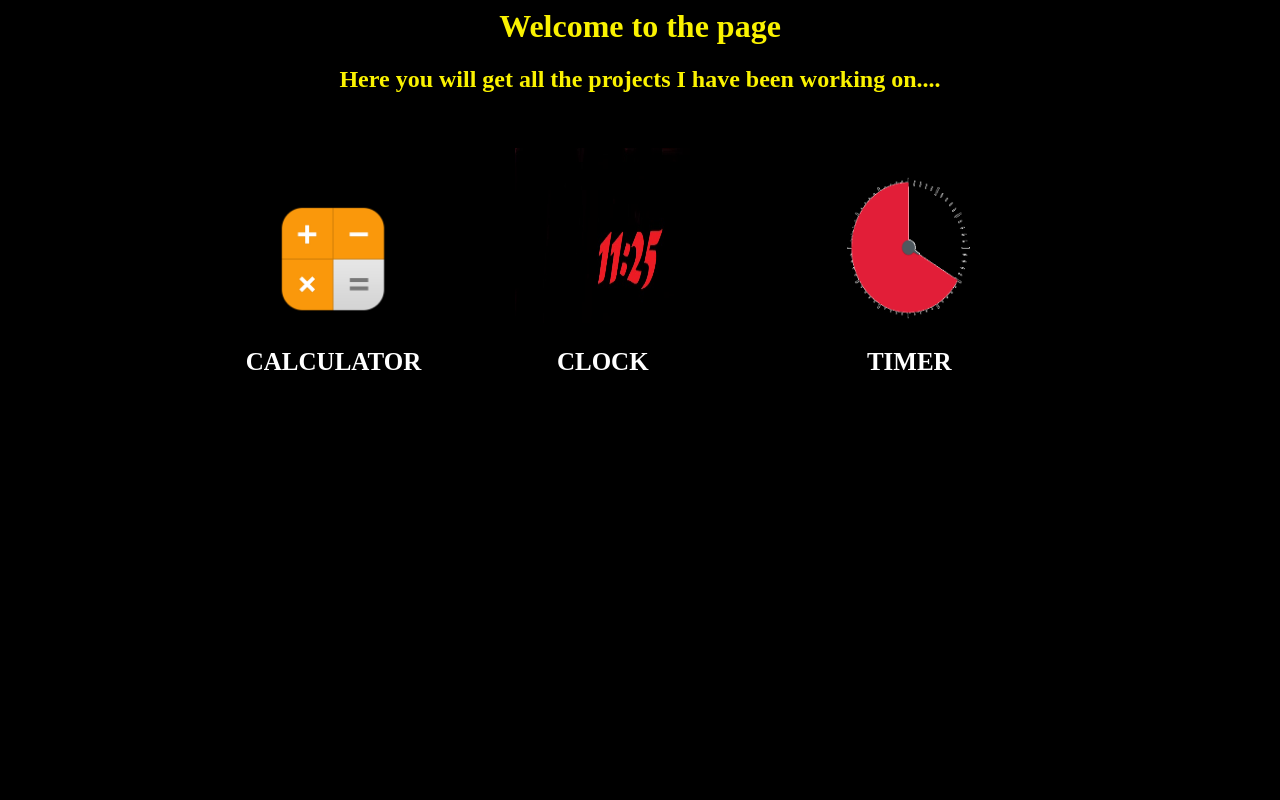
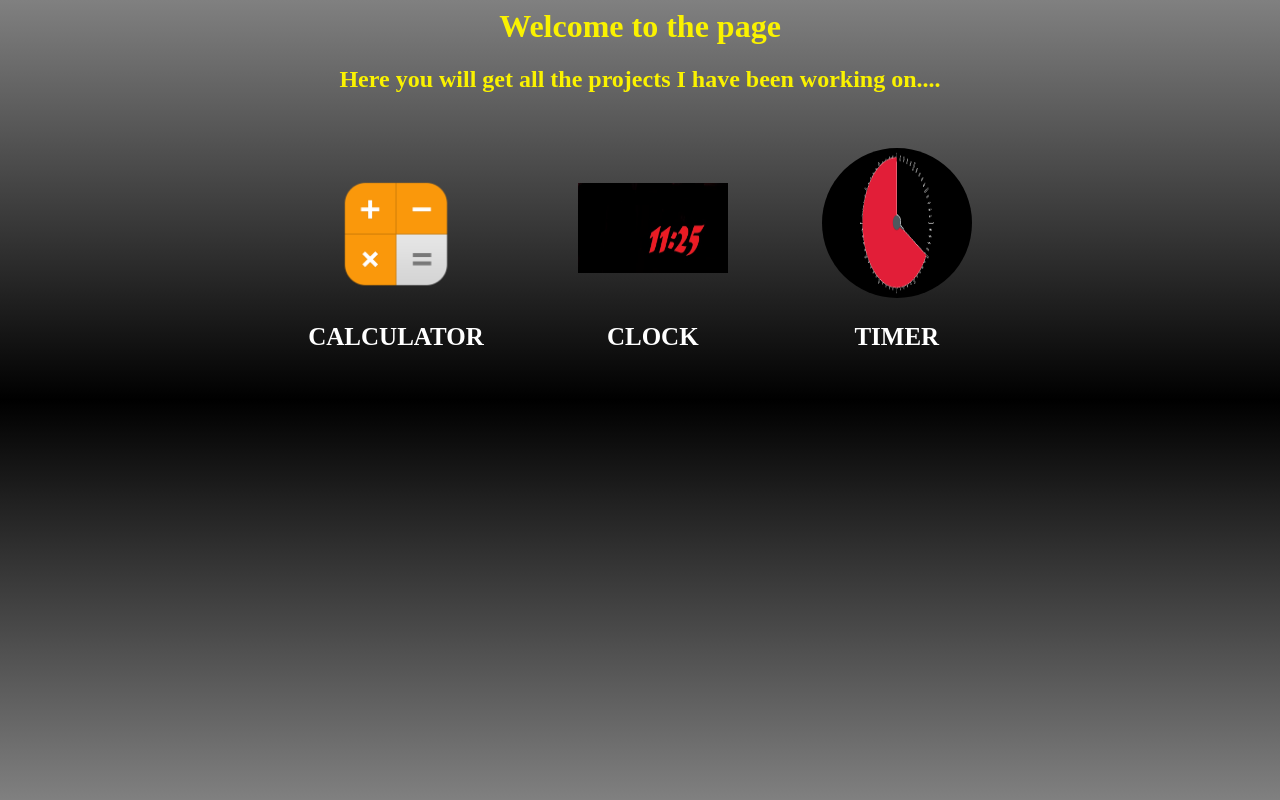
Before and after one commit to prabhu-gaurav/Home, a plain HTML site: page index.html in a window 1280 px wide. Drawn offline with Linux system fonts and the light colour scheme.

Commit message:
Update style.css

```diff
--- a/css/style.css
+++ b/css/style.css
@@ -1,7 +1,7 @@
 body
 {
     text-align: center;
-    background-color: black;
+    background: linear-gradient(grey,black,grey);
 }
 
 h2,h1
@@ -12,7 +12,7 @@ h2,h1
 a
 {
 	border-radius: 50px;
-    background-color: black;
+    background: none;
 	color: white;
 	padding: 10px 20px;
     margin: 25px;
@@ -21,6 +21,7 @@ a
     display: inline-block;
     font-weight: bold;
     font-size: 25px;
+	transition: 0.7s;
 }
 /*.stp
 {
@@ -38,11 +39,15 @@ p{
 }
 .clck
 {
-	width: 175px;
-	height: 175px;
+	width: 150px;
+	height: 90px;
+	margin-bottom:25px;
+	transition: 2s;
 }
 .tim
 {
-	width: 250px;
+	width: 150px;
 	height: 150px;
+	border-radius:250px;
+	transition: 2s;
 }
```
